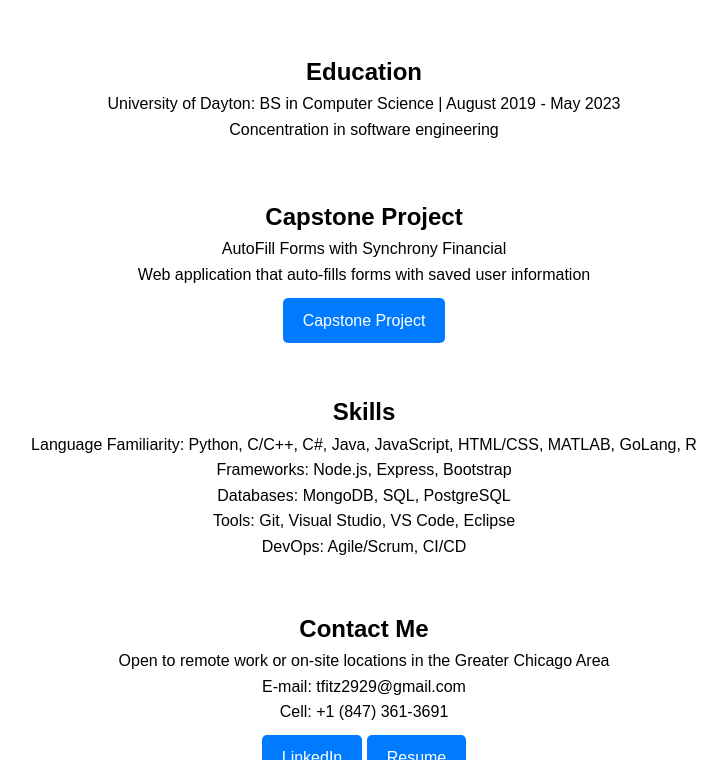
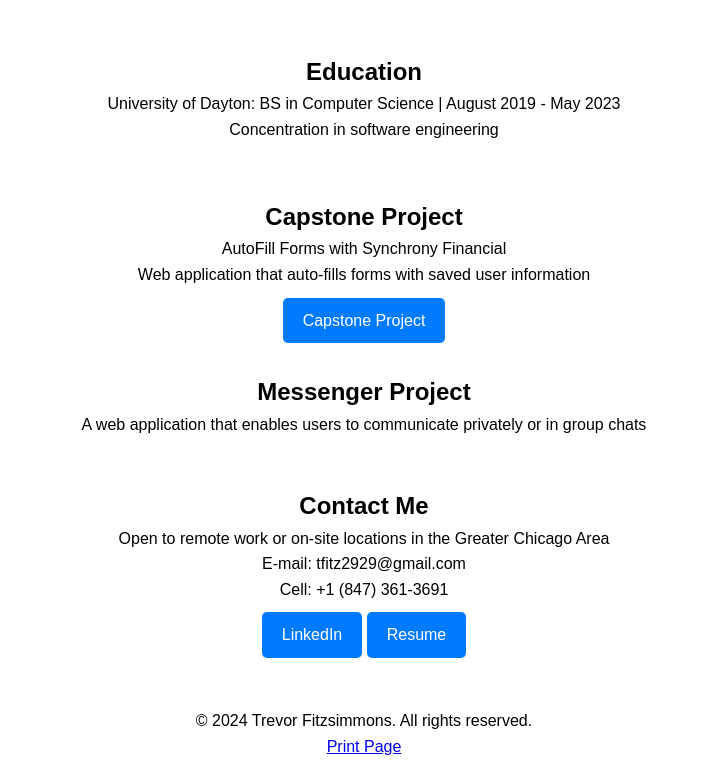
Before and after one commit to tfitz29/PortSite, a plain HTML site: page index.html in a window 1280 px wide. Shown: the part 522-1282 px from the top of the page, without its empty margins (276-1003 px from the left). Drawn offline with Linux system fonts and the light colour scheme.

Commit message:
change up

```diff
--- a/index.html
+++ b/index.html
@@ -40,15 +40,9 @@
         <p>Web application that auto-fills forms with saved user information</p>
         <a href="https://cps491s23-team00.bitbucket.io/" class="btn">Capstone Project</a><br>
       </ul>
-    </section>
-    <section id="skills">
-      <h1>Skills</h1>
+      <h2>Messenger Project</h2>
       <ul>
-        <p>Language Familiarity: Python, C/C++, C#, Java, JavaScript, HTML/CSS, MATLAB, GoLang, R</p>
-        <p>Frameworks: Node.js, Express, Bootstrap</p>
-        <p>Databases: MongoDB, SQL, PostgreSQL</p>
-        <p>Tools: Git, Visual Studio, VS Code, Eclipse</p>
-        <p>DevOps: Agile/Scrum, CI/CD</p>
+        <p>A web application that enables users to communicate privately or in group chats</p>
       </ul>
     </section>
     <section id="contact">
@@ -57,7 +51,7 @@
       <p>E-mail: tfitz2929@gmail.com</p>
       <p>Cell: +1 (847) 361-3691</p>
       <a href="https://www.linkedin.com/in/trevorfitzsimmons/" class="btn">LinkedIn</a>
-      <a href="content/media/SE resume TF.pdf" class="btn">Resume</a>
+      <a href="content/media/SE resume TF real.pdf" class="btn">Resume</a>
     </section>
   </div>
 
```
Also changed, not shown: 2 other files.
